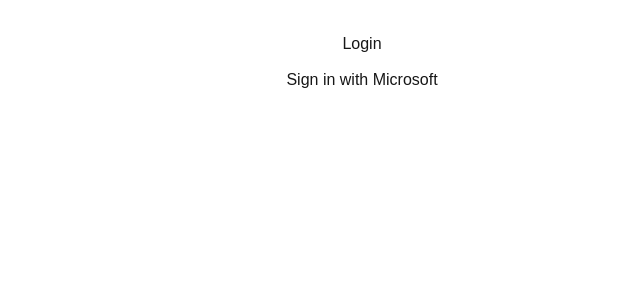
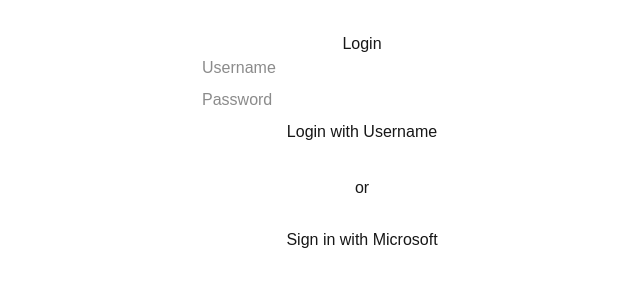
Before and after one commit to adamswbrown/tire-app, a Next.js app in the folder tireapp-web/: page /login in a window 1280 px wide. Shown: the top 300 px of the page, without its empty margins (278-918 px from the left). Built offline with nearby package versions, Linux system fonts and the light colour scheme.

Commit message:
feat(auth): implement username/password login with credentials provider and error handling

```diff
--- a/tireapp-web/app/login/page.tsx
+++ b/tireapp-web/app/login/page.tsx
@@ -1,11 +1,57 @@
 
 "use client";
+import { useState } from "react";
 import { signIn } from "next-auth/react";
 
 export default function LoginPage() {
+  const [username, setUsername] = useState("");
+  const [password, setPassword] = useState("");
+  const [error, setError] = useState("");
+  const [loading, setLoading] = useState(false);
+
+  async function handleCredentialsLogin(e: React.FormEvent) {
+    e.preventDefault();
+    setError("");
+    setLoading(true);
+    const res = await signIn("credentials", {
+      username,
+      password,
+      redirect: false,
+    });
+    setLoading(false);
+    if (res?.error) {
+      setError("Invalid username or password");
+    } else {
+      window.location.href = "/";
+    }
+  }
+
   return (
     <div style={{ maxWidth: 320, margin: "2rem auto", textAlign: "center" }}>
       <h2>Login</h2>
+      <form onSubmit={handleCredentialsLogin} style={{ marginBottom: 24 }}>
+        <input
+          type="text"
+          placeholder="Username"
+          value={username}
+          onChange={e => setUsername(e.target.value)}
+          required
+          style={{ width: "100%", marginBottom: 8 }}
+        />
+        <input
+          type="password"
+          placeholder="Password"
+          value={password}
+          onChange={e => setPassword(e.target.value)}
+          required
+          style={{ width: "100%", marginBottom: 8 }}
+        />
+        <button type="submit" style={{ width: "100%", marginBottom: 8 }} disabled={loading}>
+          {loading ? "Logging in..." : "Login with Username"}
+        </button>
+        {error && <div style={{ color: "red", marginTop: 8 }}>{error}</div>}
+      </form>
+      <div style={{ margin: "16px 0" }}>or</div>
       <button
         onClick={() => signIn("microsoft-entra-id")}
         style={{ width: "100%", padding: 12, fontSize: 16 }}
--- a/tireapp-web/auth.ts
+++ b/tireapp-web/auth.ts
@@ -1,10 +1,13 @@
 // Auth.js (NextAuth v5) configuration for TIREApp
 // Source: M1-ResearchPack.md (Auth.js v5 with Entra ID)
 
+
 import NextAuth from "next-auth"
 import MicrosoftEntraID from "next-auth/providers/microsoft-entra-id"
+import CredentialsProvider from "next-auth/providers/credentials"
 import { PrismaAdapter } from "@auth/prisma-adapter"
 import { prisma } from "@/lib/prisma"
+import bcrypt from "bcrypt"
 
 export const { auth, handlers, signIn, signOut } = NextAuth({
   adapter: PrismaAdapter(prisma),
@@ -17,19 +20,40 @@
       clientId: process.env.AUTH_MICROSOFT_ENTRA_ID_ID!,
       clientSecret: process.env.AUTH_MICROSOFT_ENTRA_ID_SECRET!,
       issuer: process.env.AUTH_MICROSOFT_ENTRA_ID_ISSUER!,
-
-      // Extract role from Entra ID profile
       profile(profile) {
-        // Check for 'roles' claim from Entra ID app roles
-        // Fallback to "Consultant" if no role assigned
         const role = profile.roles?.[0] ?? "Consultant"
-
         return {
           id: profile.sub,
           name: profile.name,
           email: profile.email,
-          role: role, // "Consultant" or "Admin"
+          role: role,
         }
+      },
+    }),
+    CredentialsProvider({
+      name: "Credentials",
+      credentials: {
+        username: { label: "Username", type: "text" },
+        password: { label: "Password", type: "password" },
+      },
+      async authorize(credentials) {
+        if (!credentials?.username || !credentials?.password) {
+          return null;
+        }
+        const user = await prisma.user.findUnique({ where: { email: credentials.username } });
+        if (!user || !user.password) {
+          return null;
+        }
+        const valid = await bcrypt.compare(credentials.password, user.password);
+        if (!valid) {
+          return null;
+        }
+        return {
+          id: user.id,
+          name: user.name,
+          email: user.email,
+          role: user.role,
+        };
       },
     }),
   ],
```
